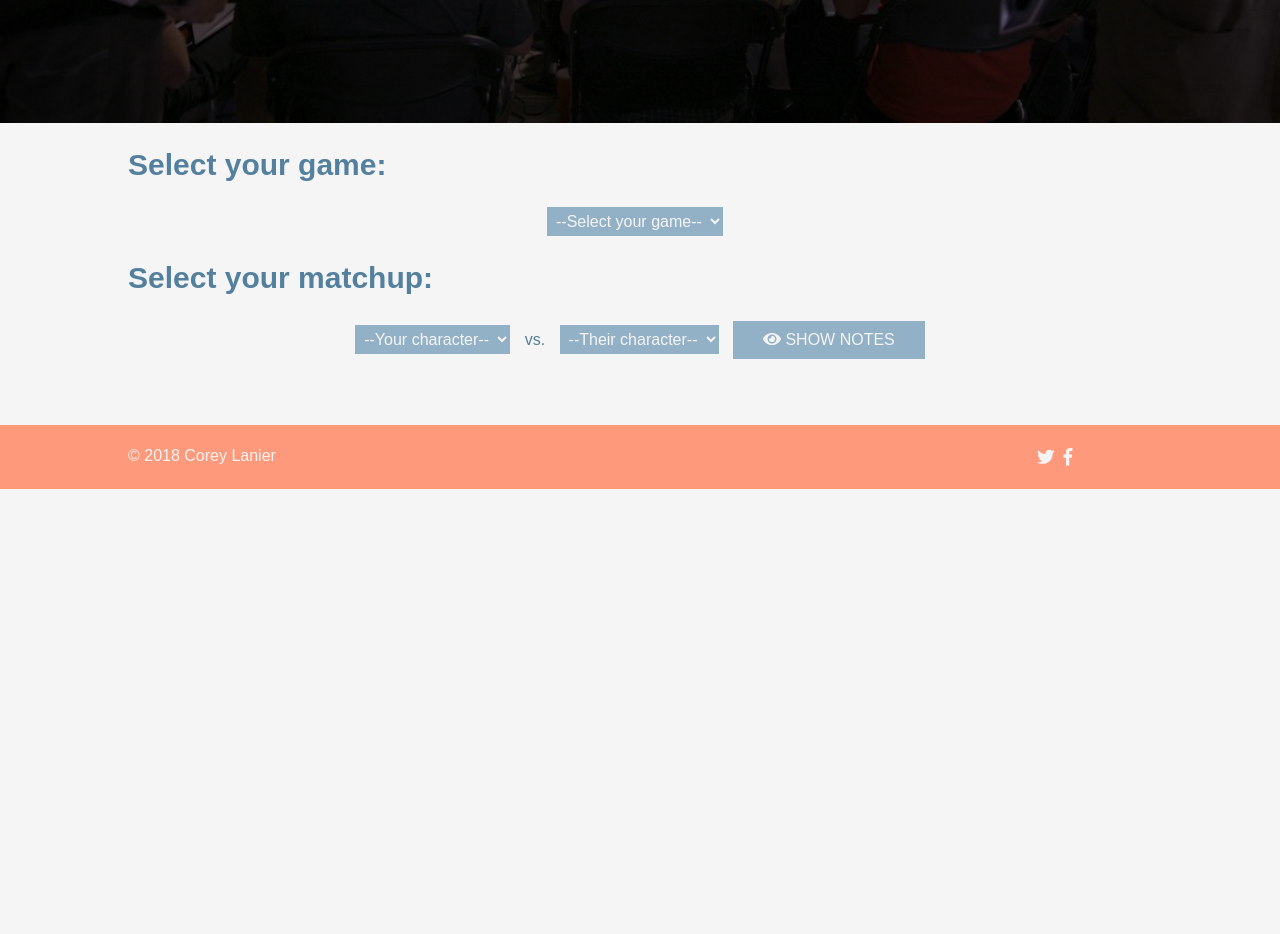
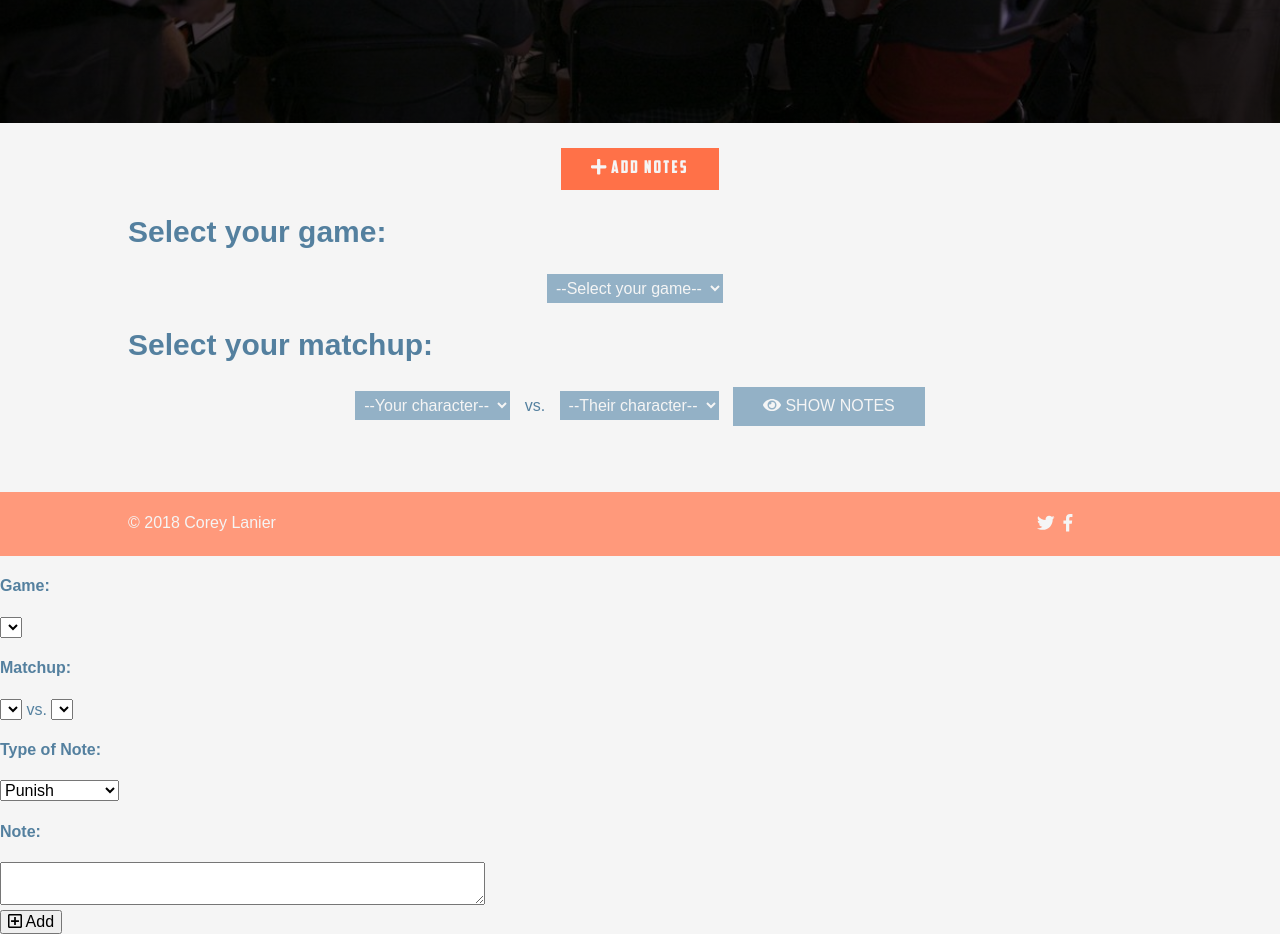
Before and after one commit to MissingPersonFGC/fgcnotes, a website: page index.html in a window 1280 px wide. Shown: the part 397-1331 px from the top of the page. Before the commit the page ends 886 px from the top, so only its background shows below. Drawn offline with nearby package versions, Linux system fonts and the light colour scheme; a script that the page names is missing; a web font is replaced by a local one.

Commit message:
Initial creation of form to add notes
Non-functioning currently.

```diff
--- a/dev/styles/styles.scss
+++ b/dev/styles/styles.scss
@@ -130,6 +130,17 @@ header {
 main {
   padding-bottom: 50px;
 
+  .notes-add {
+    text-align: center;
+    padding-top: 25px;
+
+    a {
+      @include button($color-accent, $color-main, $font-second);
+      font-size: 1.1rem;
+      letter-spacing: 2px;
+    }
+  }
+
   .selection-head {
     width: 80%;
     max-width: 1250px;
@@ -145,7 +156,7 @@ main {
     text-align: center;
 
     a {
-      @include button($color-secondary, $color-main, $font-main)
+      @include button($color-secondary, $color-main, $font-main);
     }
 
     select {
@@ -272,4 +283,8 @@ footer {
   }
 }
 
+.add-notes-popup {
+
+}
+
 @import 'media';
--- a/index.html
+++ b/index.html
@@ -68,6 +68,10 @@
     </header>
 
     <main class="clearfix">
+      <section class="notes-add">
+        <a href="" class="add-notes-button-launch"><i class="fas fa-plus"></i> Add Notes</a>
+      </section>
+
       <section class="selection-head">
         <h2>Select your game:</h2>
       </section>
@@ -156,5 +160,50 @@
 
     <!-- Scripts -->
     <script src="public/scripts/main.js"></script>
+
+    <div class="add-notes-popup">
+      <form class="add-notes-form">
+        <div class="add-notes-game">
+          <h4>Game:</h4>
+          <select class="your-game" name="gameShorthand">
+
+          </select>
+        </div>
+        <div class="add-notes-matchup">
+          <h4>Matchup:</h4>
+          <select class="your-character" name="yourCharacter">
+
+          </select>
+
+          vs.
+
+          <select class="opp-character" name="opponentCharacter">
+
+          </select>
+        </div>
+        <div class="add-notes-type">
+          <h4>Type of Note:</h4>
+
+          <select class="note-type" name="noteType">
+            <option value="punish">Punish</option>
+            <option value="anti-air">Anti-air</option>
+            <option value="air-to-air">Air-to-air</option>
+            <option value="evasion">Evasion</option>
+            <option value="frame-trap">Frame Trap</option>
+            <option value="option-select">Option Select</option>
+            <option value="mixup">Mix-up</option>
+            <option value="movement">Movement</option>
+            <option value="strategy">Strategy</option>
+          </select>
+        </div>
+        <div class="add-notes-note">
+          <h4>Note:</h4>
+          <textarea name="note" rows="2" cols="50"></textarea>
+        </div>
+        <div class="add-notes-submit">
+          <button type="submit" class="notes-add-submit"><i class="far fa-plus-square"></i> Add</button>
+        </div>
+      </form>
+    </div>
   </body>
 </html>
--- a/public/styles/style.css
+++ b/public/styles/style.css
@@ -284,6 +284,24 @@ header {
 
 main {
   padding-bottom: 50px; }
+  main .notes-add {
+    text-align: center;
+    padding-top: 25px; }
+    main .notes-add a {
+      padding: 10px 30px;
+      text-transform: uppercase;
+      text-decoration: none;
+      display: inline-block;
+      color: #f5f5f5;
+      background: #ff7148;
+      font-family: "American Captain", sans-serif;
+      -webkit-transition: background 0.5s, border-radius 0.5s;
+      transition: background 0.5s, border-radius 0.5s;
+      font-size: 1.1rem;
+      letter-spacing: 2px; }
+      main .notes-add a:hover {
+        background: #ff4915;
+        border-radius: 5px; }
   main .selection-head, main .char-select, main .game-select {
     width: 80%;
     max-width: 1250px;
```
